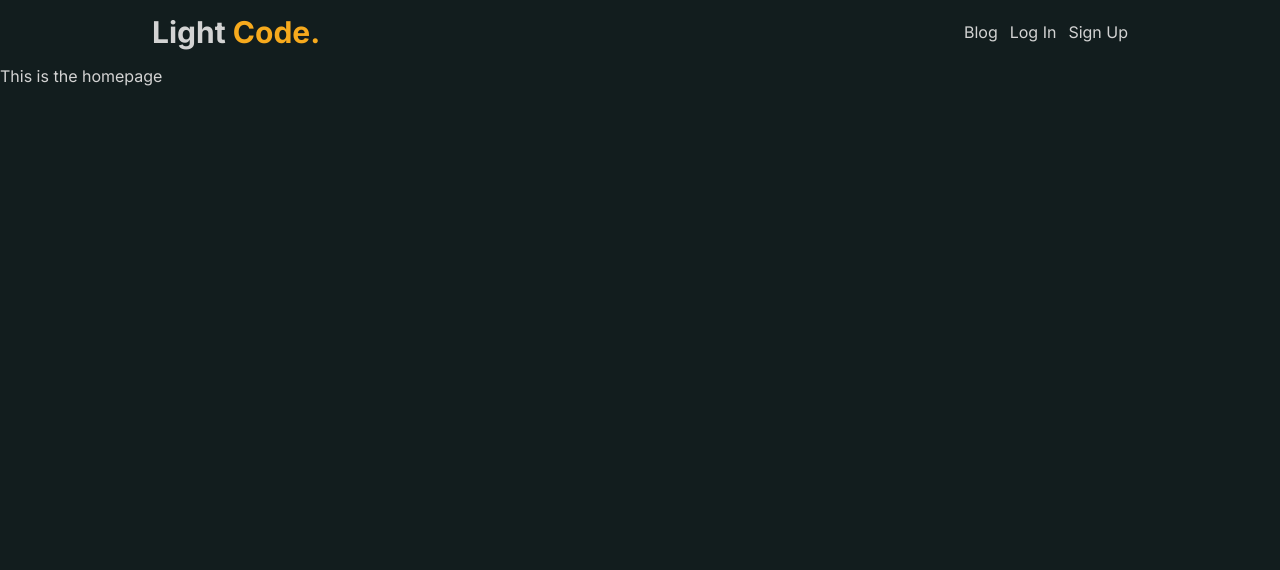
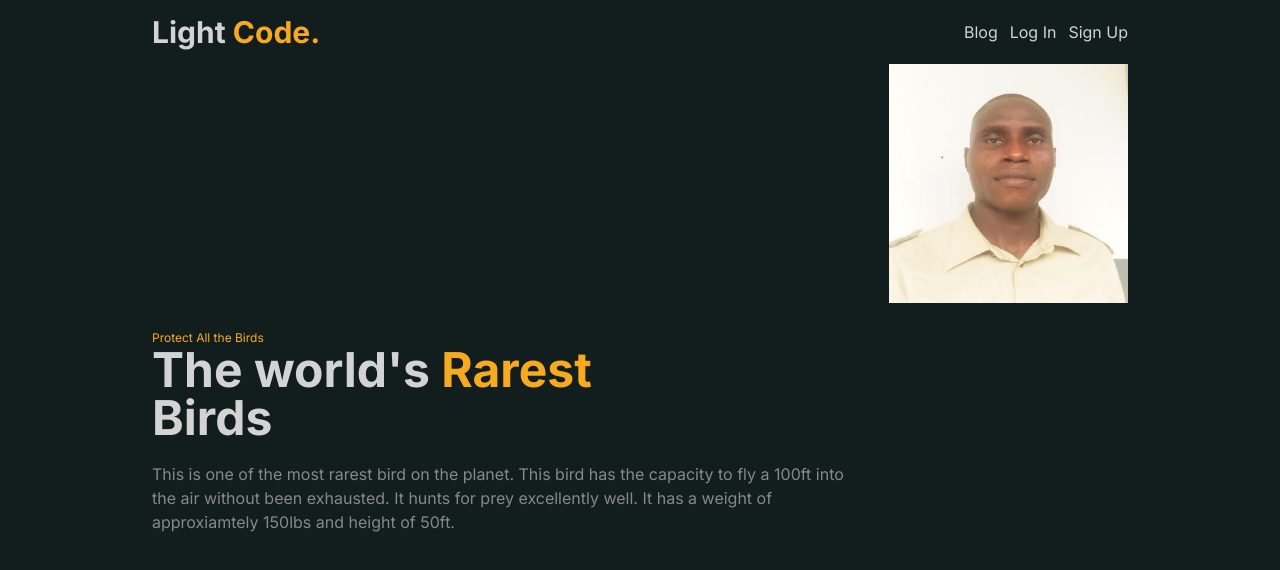
Before and after one commit to jonahunuafe/blog-post, a Next.js app: page / in a window 1280 px wide. Shown: the top 570 px of the page. Built offline with nearby package versions, Linux system fonts and the light colour scheme.

Commit message:
populated Home Page with content

```diff
--- a/app/page.js
+++ b/app/page.js
@@ -1,7 +1,30 @@
+import Image from "next/image";
+import Jonah from "../public/image/jonah.jpeg"
+
 export default function Home() {
   return (
-    <div>
-      This is the homepage
+    <div className="container flex flex-col md:flex-row gap-5 h-[calc(100vh-4rem)]">
+      <div className="basis-full flex flex-col justify-center md:basis-2/3/">
+        <p className="special-word text-xs">Protect All the Birds</p>
+        <h1 className="pb-5">
+          The world's <span className="special-word">Rarest</span><br /> Birds
+        </h1>
+
+        <p>
+          This is one of the most rarest bird on the planet. This bird has the capacity to fly a 100ft
+          into the air without been exhausted. It hunts for prey excellently well. It has a weight of
+          approxiamtely 150lbs and height of 50ft.
+        </p>
+      </div>
+
+      <div className="hidden md:block basis-1/3">
+        <Image
+          src={Jonah}
+          alt="avatar"
+          sizes="100vw"
+          className="w-full h-auto"
+          />
+      </div>
     </div>
   );
 }
```
